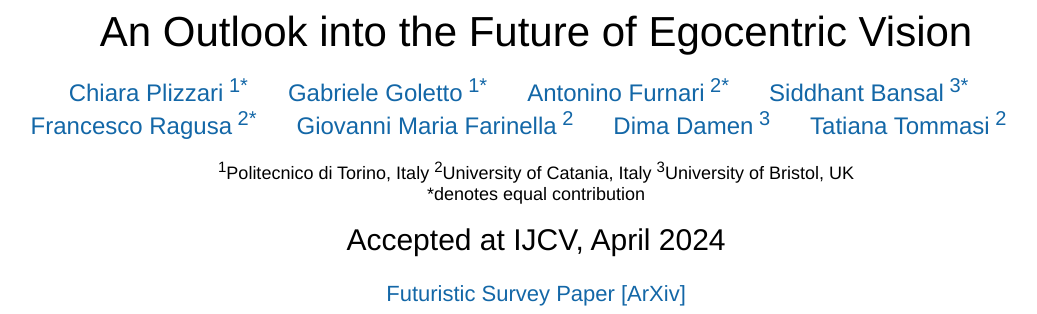
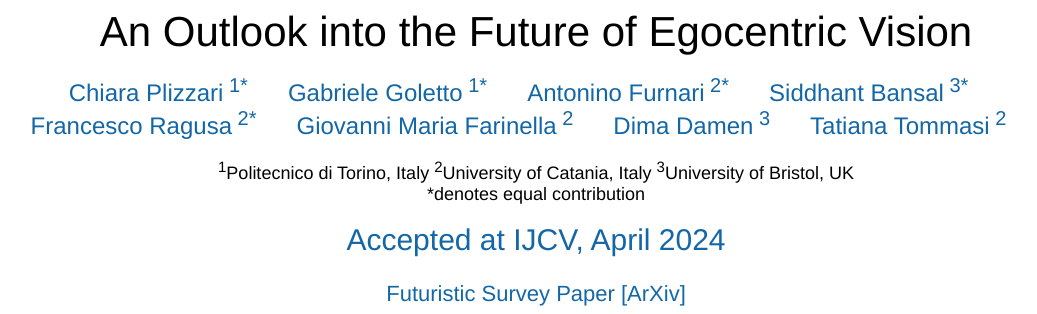
Before and after one commit to Sid2697/futureofegovision, a plain HTML site: page index.html in a window 1280 px wide. Shown: the top 314 px of the page, without its empty margins (104-1141 px from the left). Drawn offline with nearby package versions, Linux system fonts and the light colour scheme.

Commit message:
add ijcv paper link

```diff
--- a/index.html
+++ b/index.html
@@ -101,7 +101,7 @@
             <p style="text-align: center;">
             <sup>1</sup>Politecnico di Torino, Italy  <sup>2</sup>University of Catania, Italy  <sup>3</sup>University of Bristol, UK <br>*denotes equal contribution
             </p>
-          		<span style="font-size:30px">Accepted at IJCV, April 2024</span>
+          		<span style="font-size:30px"><a href='https://link.springer.com/content/pdf/10.1007/s11263-024-02095-7.pdf'>Accepted at IJCV, April 2024</a></span>
 	  		  <table align=center width=650px>
 	  			  <tr>
 	  	              <td align=center width=150px>
```
